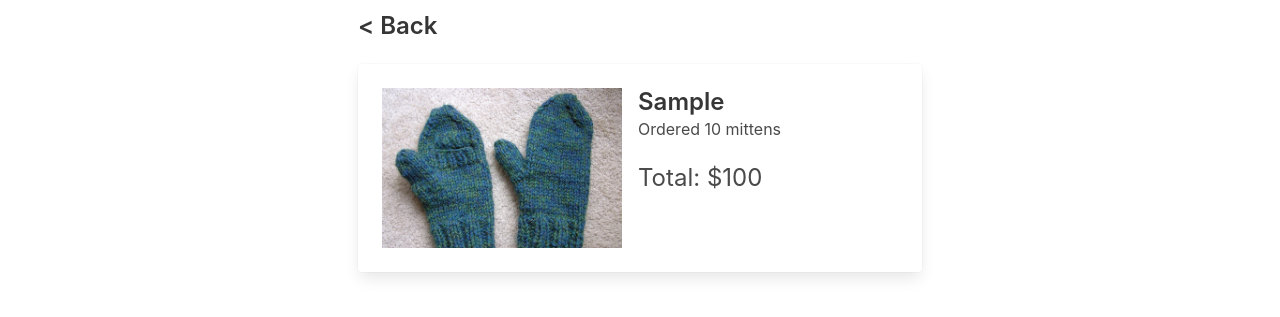
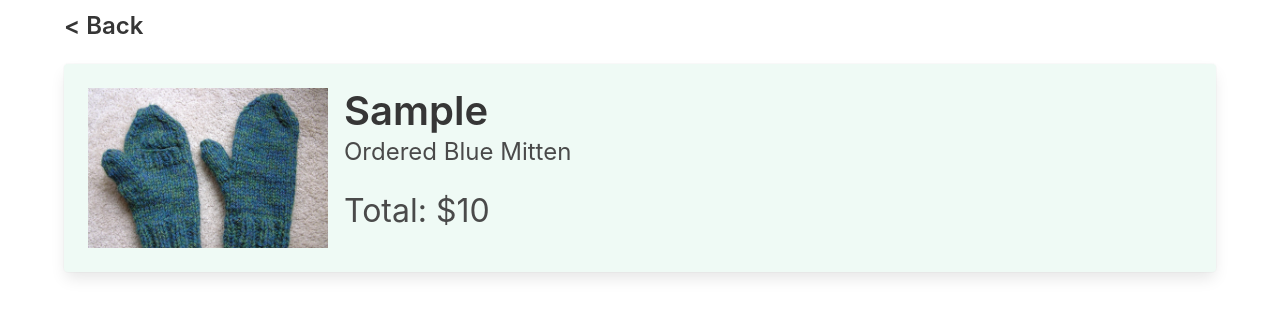
Before and after one commit to CSCI-3403/web-lab, a Flask app: template app/templates/purchase.html in a window 1280 px wide. Shown: the part 73-390 px from the top of the page. Run offline with Flask 2, Linux system fonts and the light colour scheme; data comes from the database, SQL or seed files in the repository; tables that the repository leaves empty hold one stand-in row (values such as "Sample post"); the template is opened without the code that fills it: values that come from a table or form of the project are taken from there, most other values are stand-ins (such as "Sample title", 1, 10 or a date in 2020); parts of the project's set-up code (start-up, migrations or seed data) failed here and were passed over.

Commit message:
Cleaned up styling and converted /purchase to a GET endpoint

```diff
--- a/app/app.py
+++ b/app/app.py
@@ -45,16 +45,6 @@ class Review(db.Model): # type: ignore
     student = db.Column(db.Text)
     item = db.Column(db.Text, db.ForeignKey('items.id'))
     review = db.Column(db.Text)
-    time = db.Column(db.DateTime, server_default=func.now())
-
-@dataclass
-class Purchase(db.Model): # type: ignore
-    __tablename__ = "purchases"
-
-    id = db.Column(db.Integer, autoincrement=True, primary_key=True)
-    item = db.Column(db.Text, db.ForeignKey('items.id'))
-    quantity = db.Column(db.Integer)
-    student = db.Column(db.Text)
     time = db.Column(db.DateTime, server_default=func.now())
 
 with app.app_context():
@@ -195,25 +185,13 @@ def review() -> View:
 
     return redirect(url_for("item", item_id=item_id))
 
-@app.route("/purchase", methods=["POST"])
-def purchase() -> View:
-    item_id = request.form["item"]
-    quantity = int(request.form["quantity"])
-
-    purchase = Purchase(
-        item=item_id,
-        quantity=quantity,
-        student=session["id"],
-    )
+@app.route("/purchase/<int:item_id>")
+def purchase(item_id: int) -> View:
     item = db.session.query(Item).filter(Item.id == item_id).first()
-
-    db.session.add(purchase)
-    db.session.commit()
 
     return render_template(
         "purchase.html",
         success_string=PURCHASE_SUCCESS_STRING,
-        purchase=purchase,
         item=item,
     )
 
--- a/app/templates/index.html
+++ b/app/templates/index.html
@@ -21,10 +21,8 @@
                             </div>
                         </div>
                         <div class="content">
-                            <form action="/purchase" method="POST">
+                            <form action="/purchase/{{ top.id }}">
                                 <div class="field">
-                                    <input name="item" type="hidden" value="{{ top.id }}">
-                                    <input name="quantity" type="hidden" value="1">
                                     <div class="control">
                                         <input id="purchase" type="submit" class="button is-info is-fullwidth" value="Buy now!">
                                     </div>
--- a/app/templates/purchase.html
+++ b/app/templates/purchase.html
@@ -1,10 +1,10 @@
 {% extends "base.html" %}
 
 {% block content %}
+<a href="/" class="title is-4">&lt; Back</a>
 <div class="columns is-centered">
-    <div class="column is-half">
-        <a href="/" class="title is-4">&lt; Back</a>
-        <div class="card mt-5">
+    <div class="column">
+        <div class="card has-background-success-light mt-5">
             <div class="card-content">
                 <div class="media">
                     <div class="media-left" style="width: 15rem">
@@ -13,9 +13,9 @@
                         </figure>
                     </div>
                     <div class="media-content">
-                        <p class="title is-4">{{ success_string }}</p>
-                        <p class="subtitle is-6">Ordered {{ purchase.quantity }} mitten{{ 's' if purchase.quantity != 1 else '' }}</p>
-                        <p class="subtitle is-4">Total: ${{ purchase.quantity * item.price }}</p>
+                        <p class="title is-2">{{ success_string }}</p>
+                        <p class="subtitle is-4">Ordered {{ item.name }}</p>
+                        <p class="subtitle is-3">Total: ${{ item.price }}</p>
                     </div>
                 </div>
             </div>
```
Also changed, not shown: app/templates/item.html (+3 -7 lines).
